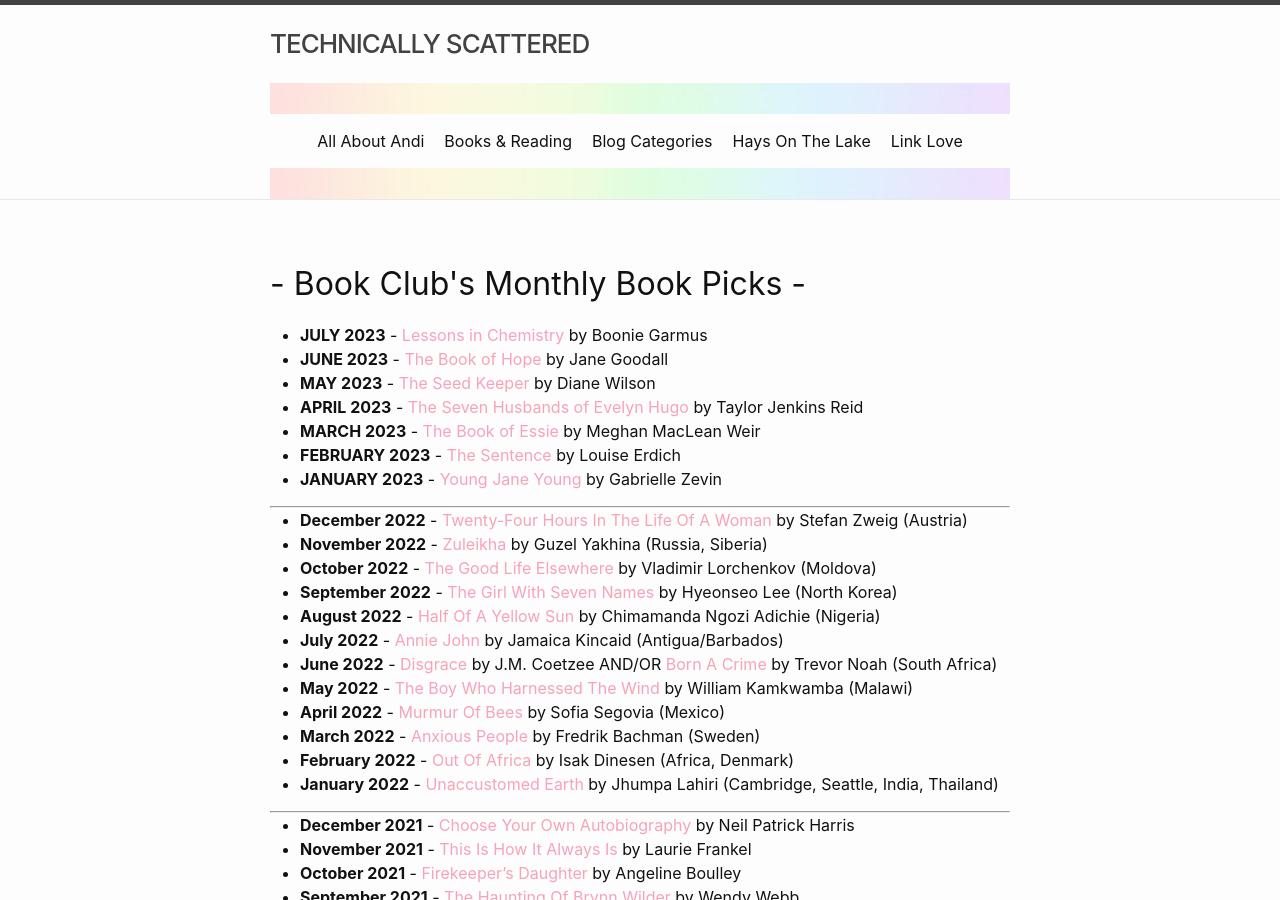
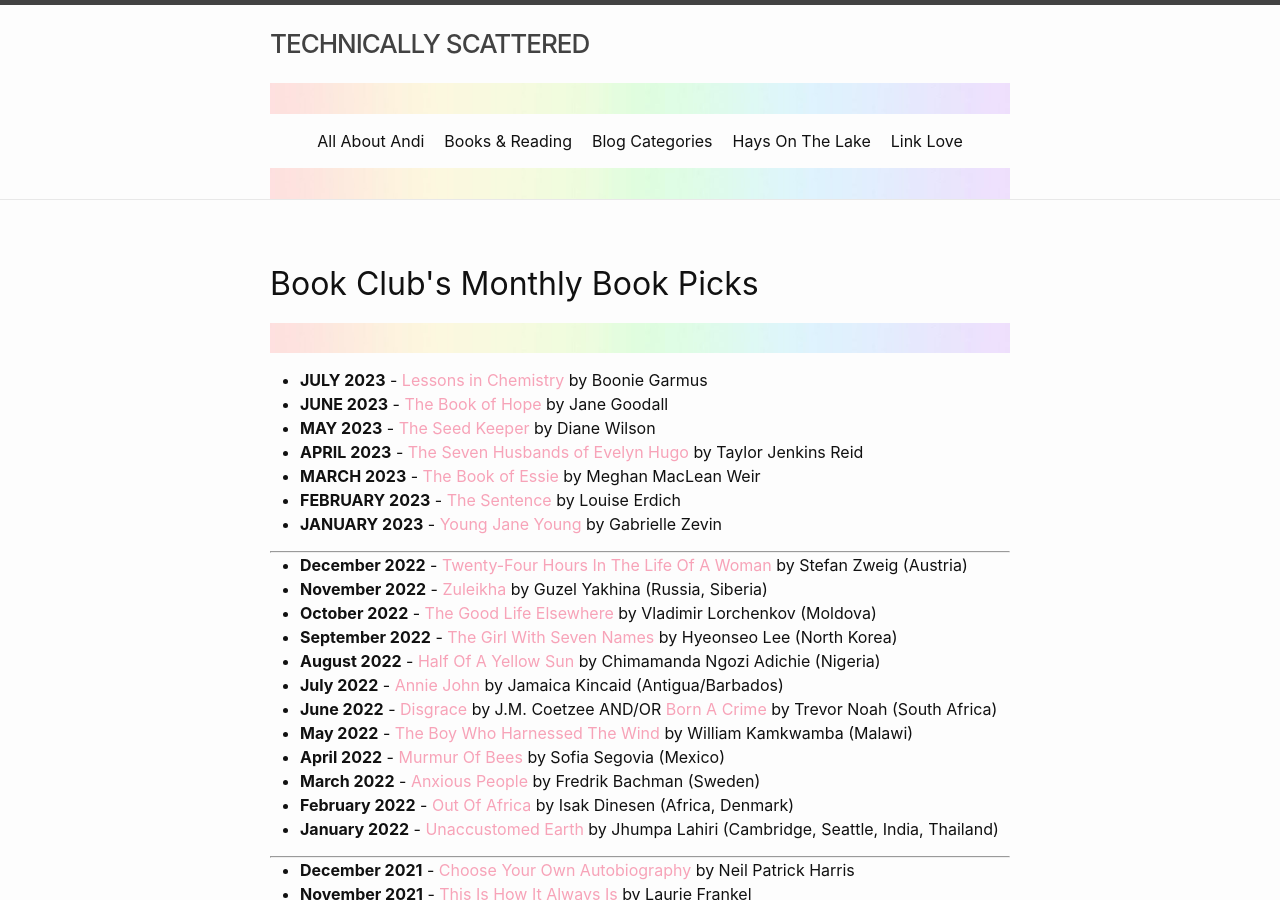
Before and after one commit to minihays/minihays.github.io, a Jekyll site: the page built from bookclub/booksread.markdown, in a window 1280 px wide and 900 px high. Built offline with Jekyll 4.4.1, drawn with Linux system fonts in a browser that asks for light colours.

Commit message:
Made some styling changes.

```diff
--- a/bookclub/bookclub.markdown
+++ b/bookclub/bookclub.markdown
@@ -4,7 +4,7 @@
 permalink: /bookclub/
 ---
 ![rainbow](/images/SkinnyRainbow.jpg)
-- **[Book Club Book Picks List](/bookclub/booksread/)**
+- **[BOOK CLUB BOOK PICKS LIST](/bookclub/booksread/)**
 
 Welcome to my little corner about all things book related! I have always been a lover of books and reading since I was very young. I still read all the time and am doing my best to raise kids who love reading and grow up to be readers. I usually have more than one book going at a time in various forms (ebook on my Kindle, a physical book, an audiobook, and a couple books I am reading to the kids or with an individual child).
 
--- a/bookclub/booksread.markdown
+++ b/bookclub/booksread.markdown
@@ -1,10 +1,11 @@
 ---
 layout: page
-# title: Book Club Reads
+# title: Book Club Monthly Book Picks
 permalink: /bookclub/booksread/
 ---
-<h2>- Book Club's Monthly Book Picks -</h2>
+<h2>Book Club's Monthly Book Picks</h2>
 
+![header](/images/SkinnyRainbow.jpg)
 - **JULY 2023** - [Lessons in Chemistry](https://smile.amazon.com/Lessons-Chemistry-Garmus-Bonnie/dp/1804990922/ref=monarch_sidesheet) by Boonie Garmus
 - **JUNE 2023** - [The Book of Hope](https://smile.amazon.com/Book-Hope-Goodall-Jane-Abram/dp/0241479460/ref=monarch_sidesheet) by Jane Goodall
 - **MAY 2023** - [The Seed Keeper](https://smile.amazon.com/Seed-Keeper-Novel-Diane-Wilson/dp/1571311378/ref=monarch_sidesheet) by Diane Wilson
```
